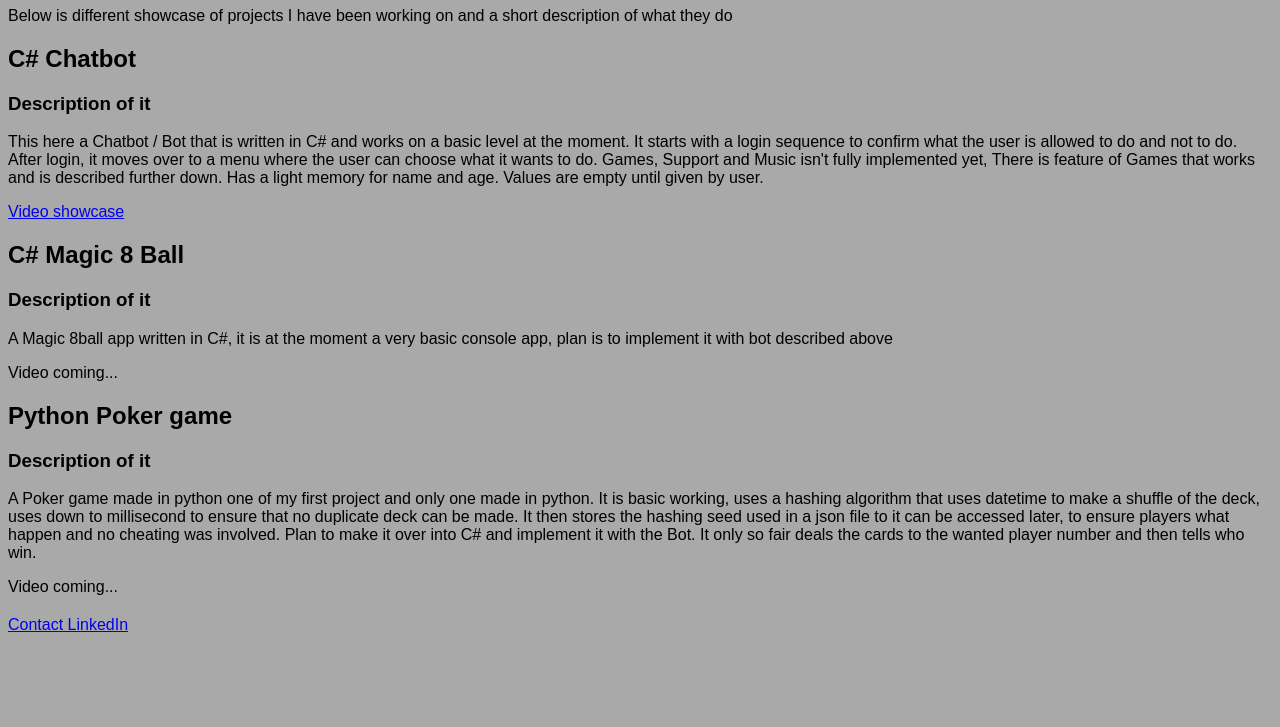
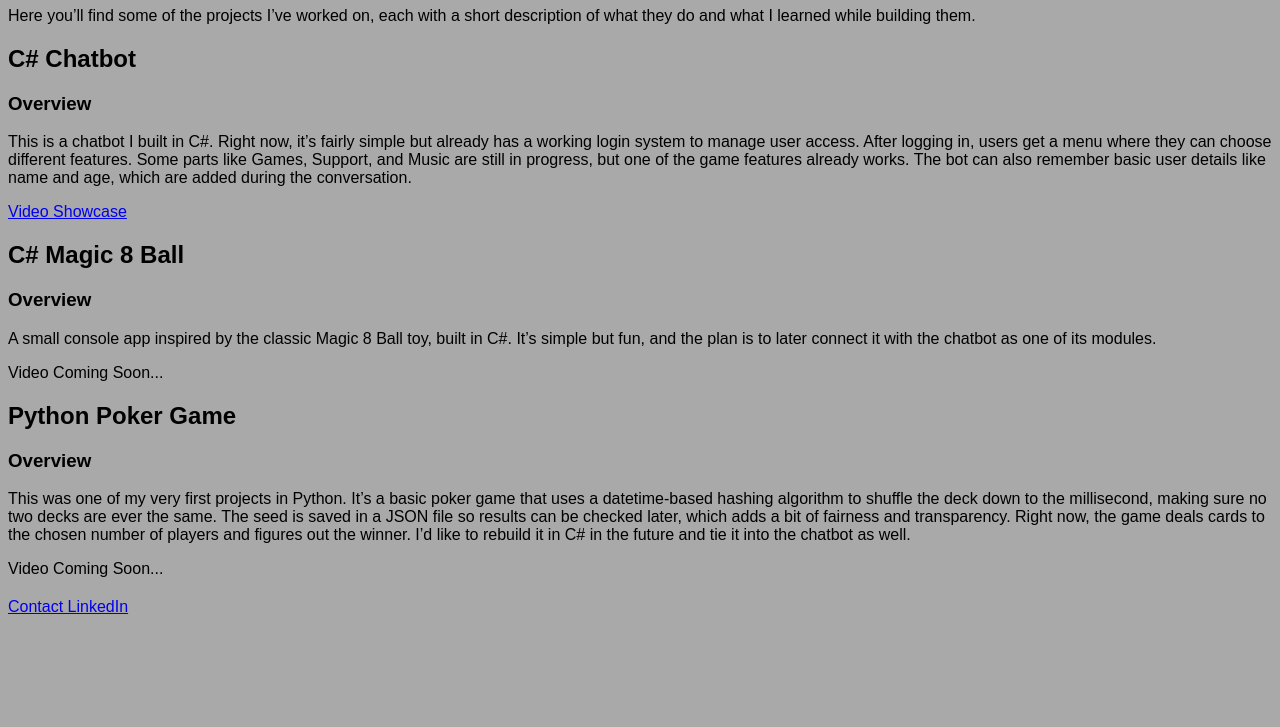
Before and after one commit to xitsty/xitsty.github.io, a plain HTML site: page index.html in a window 1280 px wide. Shown: the part 73-800 px from the top of the page. Drawn offline with Linux system fonts and the light colour scheme.

Commit message:
Updated some text

```diff
--- a/index.html
+++ b/index.html
@@ -24,32 +24,32 @@
     <title>My Portfolio</title>
 </head>
 <body>
-<h1>Welcome to my portfolio</h1>
-<p>Below is different showcase of projects I have been working on and a short description of what they do</p>
+<h1>Welcome to My Portfolio</h1>
+<p>Here you’ll find some of the projects I’ve worked on, each with a short description of what they do and what I learned while building them.</p>
+
 <h2>C# Chatbot</h2>
-<h3>Description of it</h3>
-<p>This here a Chatbot / Bot that is written in C# and works on a basic level at the moment.
-    It starts with a login sequence to confirm what the user is allowed to do and not to do.
-    After login, it moves over to a menu where the user can choose what it wants to do.
-    Games, Support and Music isn't fully implemented yet, There is feature of Games that works and is described further down.
-    Has a light memory for name and age. Values are empty until given by user.</p>
-<a href="https://youtu.be/_Es3Z6YctiY" target="_blank">Video showcase</a>
+<h3>Overview</h3>
+<p>This is a chatbot I built in C#. Right now, it’s fairly simple but already has a working login system to manage user access.
+    After logging in, users get a menu where they can choose different features.
+    Some parts like Games, Support, and Music are still in progress, but one of the game features already works.
+    The bot can also remember basic user details like name and age, which are added during the conversation.</p>
+<a href="https://youtu.be/_Es3Z6YctiY" target="_blank">Video Showcase</a>
 
 <h2>C# Magic 8 Ball</h2>
-<h3>Description of it</h3>
-<p>A Magic 8ball app written in C#, it is at the moment a very basic console app, plan is to implement it with bot described above</p>
-<a>Video coming...</a>
+<h3>Overview</h3>
+<p>A small console app inspired by the classic Magic 8 Ball toy, built in C#.
+    It’s simple but fun, and the plan is to later connect it with the chatbot as one of its modules.</p>
+<a>Video Coming Soon...</a>
 
-<h2>Python Poker game</h2>
-<h3>Description of it</h3>
-<p>A Poker game made in python one of my first project and only one made in python.
-    It is basic working, uses a hashing algorithm that uses datetime to make a shuffle of the deck,
-    uses down to millisecond to ensure that no duplicate deck can be made.
-    It then stores the hashing seed used in a json file to it can be accessed later,
-    to ensure players what happen and no cheating was involved.
-    Plan to make it over into C# and implement it with the Bot.
-    It only so fair deals the cards to the wanted player number and then tells who win.</p>
-<a>Video coming...</a>
+<h2>Python Poker Game</h2>
+<h3>Overview</h3>
+<p>This was one of my very first projects in Python.
+    It’s a basic poker game that uses a datetime-based hashing algorithm to shuffle the deck down to the millisecond,
+    making sure no two decks are ever the same.
+    The seed is saved in a JSON file so results can be checked later, which adds a bit of fairness and transparency.
+    Right now, the game deals cards to the chosen number of players and figures out the winner.
+    I’d like to rebuild it in C# in the future and tie it into the chatbot as well.</p>
+<a>Video Coming Soon...</a>
 
 <h2></h2>
 <a href="https://www.linkedin.com/in/nicolai-aagaard-077a97183" target="_blank" >Contact LinkedIn</a>
```
